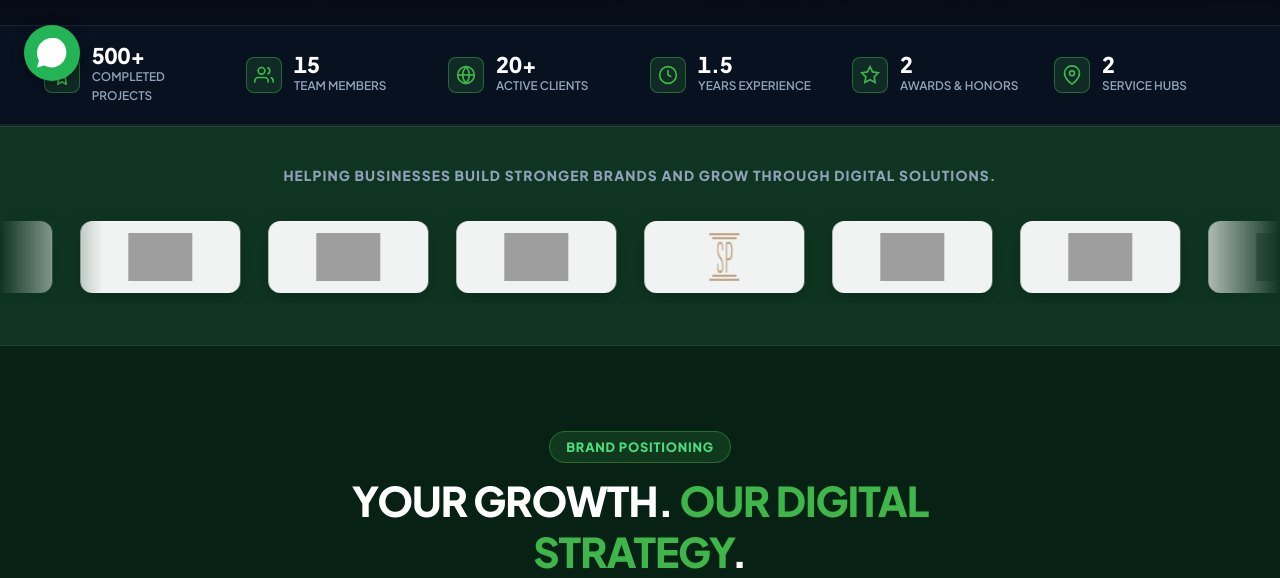
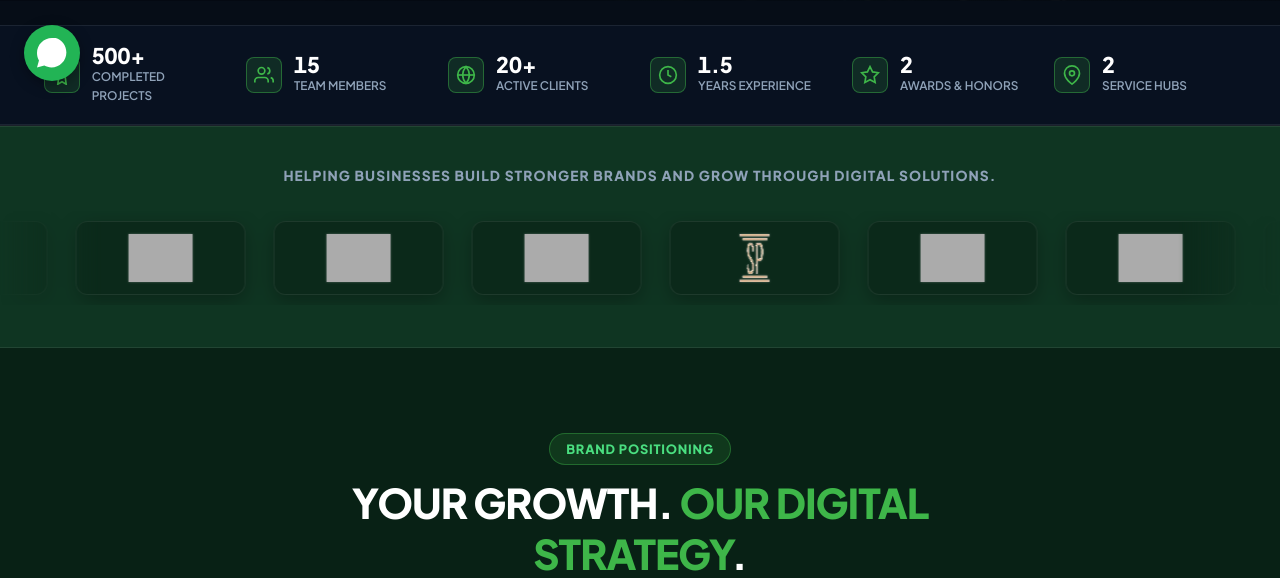
Before and after one commit to snigdhaurmiurma/giga-digital-agency, a PHP site: page /index.html in a window 1280 px wide. Shown: the part 695-1273 px from the top of the page. Run offline with PHP 8.4, Linux system fonts and the light colour scheme; grey boxes are pictures that could not be loaded.

Commit message:
style: use dark surface cards with background-free transparent PNG brand logos in dark mode

```diff
--- a/css/style.css
+++ b/css/style.css
@@ -4032,14 +4032,13 @@ textarea.form-input {
   display: inline-flex;
   align-items: center;
   justify-content: center;
-  background: rgba(255, 255, 255, 0.94);
-  backdrop-filter: blur(8px);
+  background: var(--bg-surface);
   padding: 10px 20px;
   border-radius: 12px;
-  height: 72px;
-  min-width: 160px;
-  box-shadow: 0 6px 20px rgba(0, 0, 0, 0.24);
-  border: 1px solid rgba(255, 255, 255, 0.25);
+  height: 74px;
+  min-width: 170px;
+  box-shadow: 0 6px 20px rgba(0, 0, 0, 0.28);
+  border: 1px solid var(--border-subtle);
   flex-shrink: 0;
   transition: transform 0.25s ease, box-shadow 0.25s ease, border-color 0.25s ease;
 }
@@ -4052,7 +4051,7 @@ textarea.form-input {
 
 .brands-marquee-track .brand-item-box:hover {
   transform: translateY(-4px) scale(1.04);
-  box-shadow: 0 10px 25px rgba(34, 197, 94, 0.28);
+  box-shadow: 0 10px 25px rgba(34, 197, 94, 0.25);
   border-color: rgba(34, 197, 94, 0.45);
 }
 
@@ -4063,8 +4062,12 @@ textarea.form-input {
   height: auto;
   object-fit: contain;
   display: block;
+  filter: drop-shadow(0 0 1px rgba(255, 255, 255, 0.28)) brightness(1.08) !important;
+  opacity: 1 !important;
+}
+
+[data-theme="light"] .brands-marquee-track .brand-item-box img {
   filter: none !important;
-  opacity: 1 !important;
 }
 
 /* =========================================================================
--- a/includes/header.php
+++ b/includes/header.php
@@ -36,7 +36,7 @@ $asset_prefix = isset($is_subpage) && $is_subpage ? '../' : '';
   <link href="https://fonts.googleapis.com/css2?family=Caveat:wght@600;700&family=Plus+Jakarta+Sans:wght@400;500;600;700;800;900&display=swap" rel="stylesheet">
 
   <!-- Stylesheets -->
-  <link rel="stylesheet" href="<?php echo $asset_prefix; ?>css/style.css?v=4.2">
+  <link rel="stylesheet" href="<?php echo $asset_prefix; ?>css/style.css?v=4.3">
   <link rel="stylesheet" href="<?php echo $asset_prefix; ?>css/responsive.css?v=2.9">
 </head>
 <body>
--- a/index.html
+++ b/index.html
@@ -24,7 +24,7 @@
   <link href="https://fonts.googleapis.com/css2?family=Caveat:wght@600;700&family=Plus+Jakarta+Sans:wght@400;500;600;700;800;900&display=swap" rel="stylesheet">
 
   <!-- Core Stylesheets -->
-  <link rel="stylesheet" href="css/style.css?v=6.3">
+  <link rel="stylesheet" href="css/style.css?v=6.4">
   <link rel="stylesheet" href="css/responsive.css?v=5.0">
   <!-- EXACT PORTRAIT TEAM CARD STYLES MATCHING DESIGN SPEC -->
   <style>
@@ -1090,12 +1090,12 @@
               From local retail powerhouses in Bangladesh to venture-backed tech startups, our clients rely on Giga Digital Agency for stable digital execution and compounding ROI.
             </p>
             <div class="brands-logo-row" style="justify-content:flex-start; margin-bottom:24px; gap:16px; flex-wrap:wrap;">
-              <div class="brand-item-box" title="Giga Soft" style="background:rgba(255,255,255,0.94); padding:10px 18px; border-radius:10px;"><img src="images/brand/brand-giga-soft.png" alt="Giga Soft" style="max-height:36px; width:auto;"></div>
-              <div class="brand-item-box" title="Giga Mart" style="background:rgba(255,255,255,0.94); padding:10px 18px; border-radius:10px;"><img src="images/brand/brand-gigamart.png?v=2" alt="Giga Mart" style="max-height:36px; width:auto;"></div>
-              <div class="brand-item-box" title="PC Care" style="background:rgba(255,255,255,0.94); padding:10px 18px; border-radius:10px;"><img src="images/brand/brand-pc-care.png" alt="PC Care" style="max-height:36px; width:auto;"></div>
-              <div class="brand-item-box" title="Giga Group" style="background:rgba(255,255,255,0.94); padding:10px 18px; border-radius:10px;"><img src="images/brand/brand-giga-group.png" alt="Giga Group" style="max-height:36px; width:auto;"></div>
-              <div class="brand-item-box" title="Speed Media" style="background:rgba(255,255,255,0.94); padding:10px 18px; border-radius:10px;"><img src="images/brand/brand-speed-media.png" alt="Speed Media" style="max-height:36px; width:auto;"></div>
-              <div class="brand-item-box" title="MAH Properties" style="background:rgba(255,255,255,0.94); padding:10px 18px; border-radius:10px;"><img src="images/brand/brand-mah-properties.png" alt="MAH Properties" style="max-height:36px; width:auto;"></div>
+              <div class="brand-item-box" title="Giga Soft" style="background:var(--bg-surface); border:1px solid var(--border-subtle); padding:10px 18px; border-radius:10px;"><img src="images/brand/brand-giga-soft.png" alt="Giga Soft" style="max-height:36px; width:auto;"></div>
+              <div class="brand-item-box" title="Giga Mart" style="background:var(--bg-surface); border:1px solid var(--border-subtle); padding:10px 18px; border-radius:10px;"><img src="images/brand/brand-gigamart.png?v=2" alt="Giga Mart" style="max-height:36px; width:auto;"></div>
+              <div class="brand-item-box" title="PC Care" style="background:var(--bg-surface); border:1px solid var(--border-subtle); padding:10px 18px; border-radius:10px;"><img src="images/brand/brand-pc-care.png" alt="PC Care" style="max-height:36px; width:auto;"></div>
+              <div class="brand-item-box" title="Giga Group" style="background:var(--bg-surface); border:1px solid var(--border-subtle); padding:10px 18px; border-radius:10px;"><img src="images/brand/brand-giga-group.png" alt="Giga Group" style="max-height:36px; width:auto;"></div>
+              <div class="brand-item-box" title="Speed Media" style="background:var(--bg-surface); border:1px solid var(--border-subtle); padding:10px 18px; border-radius:10px;"><img src="images/brand/brand-speed-media.png" alt="Speed Media" style="max-height:36px; width:auto;"></div>
+              <div class="brand-item-box" title="MAH Properties" style="background:var(--bg-surface); border:1px solid var(--border-subtle); padding:10px 18px; border-radius:10px;"><img src="images/brand/brand-mah-properties.png" alt="MAH Properties" style="max-height:36px; width:auto;"></div>
             </div>
             <a href="#reviews" class="btn btn-secondary">Read 98.4% Verified Client Reviews</a>
           </div>
--- a/services/banner-poster-design.html
+++ b/services/banner-poster-design.html
@@ -18,7 +18,7 @@
   <link rel="preconnect" href="https://fonts.gstatic.com" crossorigin>
   <link href="https://fonts.googleapis.com/css2?family=Plus+Jakarta+Sans:wght@400;500;600;700;800;900&display=swap" rel="stylesheet">
 
-  <link rel="stylesheet" href="../css/style.css?v=6.3">
+  <link rel="stylesheet" href="../css/style.css?v=6.4">
   <link rel="stylesheet" href="../css/responsive.css?v=3.1">
 </head>
 <body>
--- a/services/branding-design.html
+++ b/services/branding-design.html
@@ -18,7 +18,7 @@
   <link rel="preconnect" href="https://fonts.gstatic.com" crossorigin>
   <link href="https://fonts.googleapis.com/css2?family=Plus+Jakarta+Sans:wght@400;500;600;700;800;900&display=swap" rel="stylesheet">
 
-  <link rel="stylesheet" href="../css/style.css?v=6.3">
+  <link rel="stylesheet" href="../css/style.css?v=6.4">
   <link rel="stylesheet" href="../css/responsive.css?v=3.1">
 </head>
 <body>
--- a/services/company-profile-design.html
+++ b/services/company-profile-design.html
@@ -18,7 +18,7 @@
   <link rel="preconnect" href="https://fonts.gstatic.com" crossorigin>
   <link href="https://fonts.googleapis.com/css2?family=Plus+Jakarta+Sans:wght@400;500;600;700;800;900&display=swap" rel="stylesheet">
 
-  <link rel="stylesheet" href="../css/style.css?v=6.3">
+  <link rel="stylesheet" href="../css/style.css?v=6.4">
   <link rel="stylesheet" href="../css/responsive.css?v=3.1">
 </head>
 <body>
--- a/services/content-marketing.html
+++ b/services/content-marketing.html
@@ -18,7 +18,7 @@
   <link rel="preconnect" href="https://fonts.gstatic.com" crossorigin>
   <link href="https://fonts.googleapis.com/css2?family=Plus+Jakarta+Sans:wght@400;500;600;700;800;900&display=swap" rel="stylesheet">
 
-  <link rel="stylesheet" href="../css/style.css?v=6.3">
+  <link rel="stylesheet" href="../css/style.css?v=6.4">
   <link rel="stylesheet" href="../css/responsive.css?v=3.1">
 </head>
 <body>
--- a/services/digital-marketing.html
+++ b/services/digital-marketing.html
@@ -18,7 +18,7 @@
   <link rel="preconnect" href="https://fonts.gstatic.com" crossorigin>
   <link href="https://fonts.googleapis.com/css2?family=Plus+Jakarta+Sans:wght@400;500;600;700;800;900&display=swap" rel="stylesheet">
 
-  <link rel="stylesheet" href="../css/style.css?v=6.3">
+  <link rel="stylesheet" href="../css/style.css?v=6.4">
   <link rel="stylesheet" href="../css/responsive.css?v=3.1">
 </head>
 <body>
--- a/services/facebook-boosting.html
+++ b/services/facebook-boosting.html
@@ -18,7 +18,7 @@
   <link rel="preconnect" href="https://fonts.gstatic.com" crossorigin>
   <link href="https://fonts.googleapis.com/css2?family=Plus+Jakarta+Sans:wght@400;500;600;700;800;900&display=swap" rel="stylesheet">
 
-  <link rel="stylesheet" href="../css/style.css?v=6.3">
+  <link rel="stylesheet" href="../css/style.css?v=6.4">
   <link rel="stylesheet" href="../css/responsive.css?v=3.1">
 </head>
 <body>
--- a/services/google-ads.html
+++ b/services/google-ads.html
@@ -18,7 +18,7 @@
   <link rel="preconnect" href="https://fonts.gstatic.com" crossorigin>
   <link href="https://fonts.googleapis.com/css2?family=Plus+Jakarta+Sans:wght@400;500;600;700;800;900&display=swap" rel="stylesheet">
 
-  <link rel="stylesheet" href="../css/style.css?v=6.3">
+  <link rel="stylesheet" href="../css/style.css?v=6.4">
   <link rel="stylesheet" href="../css/responsive.css?v=3.1">
 </head>
 <body>
--- a/services/linkedin-ads.html
+++ b/services/linkedin-ads.html
@@ -18,7 +18,7 @@
   <link rel="preconnect" href="https://fonts.gstatic.com" crossorigin>
   <link href="https://fonts.googleapis.com/css2?family=Plus+Jakarta+Sans:wght@400;500;600;700;800;900&display=swap" rel="stylesheet">
 
-  <link rel="stylesheet" href="../css/style.css?v=6.3">
+  <link rel="stylesheet" href="../css/style.css?v=6.4">
   <link rel="stylesheet" href="../css/responsive.css?v=3.1">
 </head>
 <body>
--- a/services/seo.html
+++ b/services/seo.html
@@ -18,7 +18,7 @@
   <link rel="preconnect" href="https://fonts.gstatic.com" crossorigin>
   <link href="https://fonts.googleapis.com/css2?family=Plus+Jakarta+Sans:wght@400;500;600;700;800;900&display=swap" rel="stylesheet">
 
-  <link rel="stylesheet" href="../css/style.css?v=6.3">
+  <link rel="stylesheet" href="../css/style.css?v=6.4">
   <link rel="stylesheet" href="../css/responsive.css?v=3.1">
 </head>
 <body>
--- a/services/video-editing.html
+++ b/services/video-editing.html
@@ -18,7 +18,7 @@
   <link rel="preconnect" href="https://fonts.gstatic.com" crossorigin>
   <link href="https://fonts.googleapis.com/css2?family=Plus+Jakarta+Sans:wght@400;500;600;700;800;900&display=swap" rel="stylesheet">
 
-  <link rel="stylesheet" href="../css/style.css?v=6.3">
+  <link rel="stylesheet" href="../css/style.css?v=6.4">
   <link rel="stylesheet" href="../css/responsive.css?v=3.1">
 </head>
 <body>
--- a/services/web-design-development.html
+++ b/services/web-design-development.html
@@ -18,7 +18,7 @@
   <link rel="preconnect" href="https://fonts.gstatic.com" crossorigin>
   <link href="https://fonts.googleapis.com/css2?family=Plus+Jakarta+Sans:wght@400;500;600;700;800;900&display=swap" rel="stylesheet">
 
-  <link rel="stylesheet" href="../css/style.css?v=6.3">
+  <link rel="stylesheet" href="../css/style.css?v=6.4">
   <link rel="stylesheet" href="../css/responsive.css?v=3.1">
 </head>
 <body>
```
